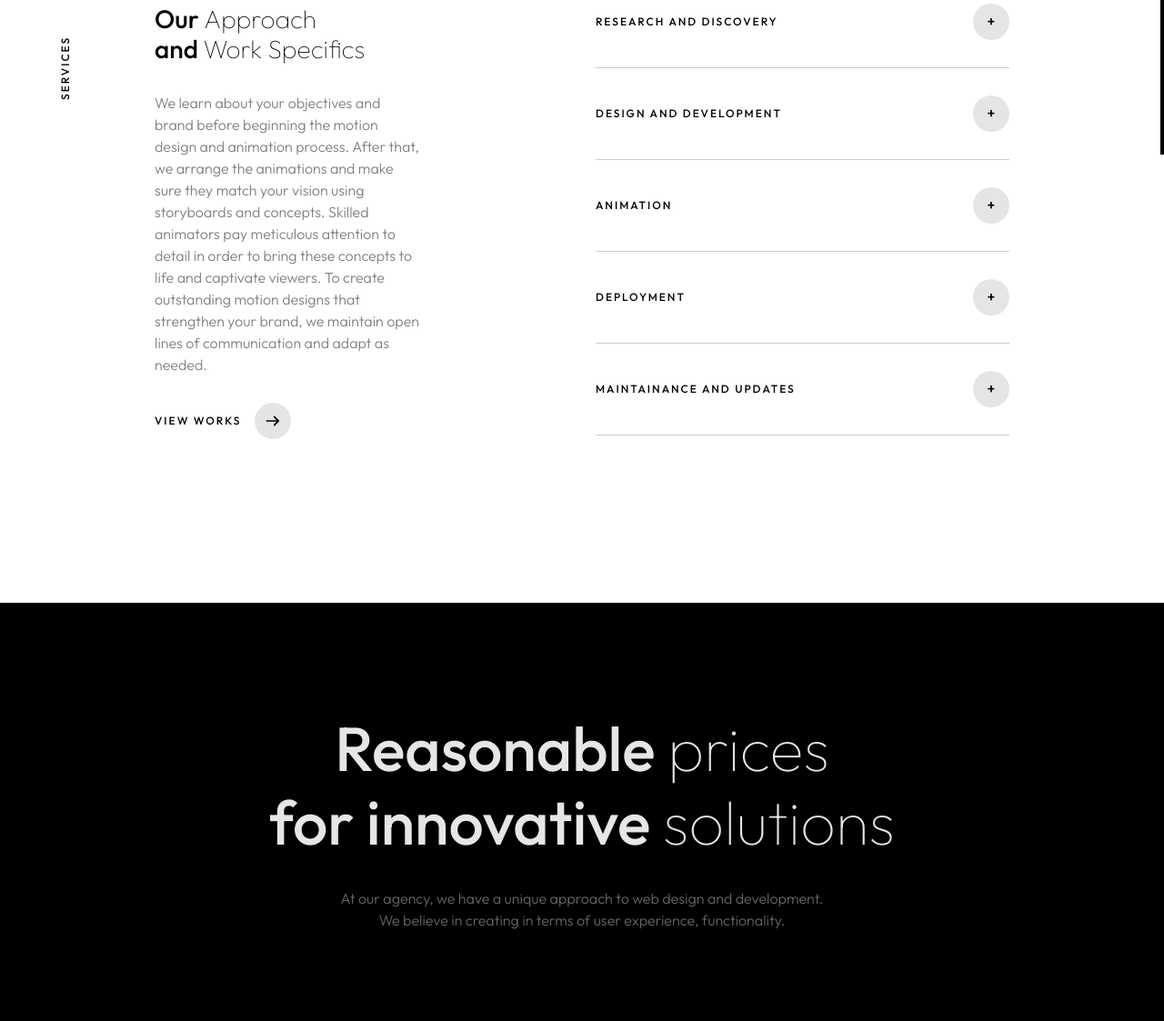
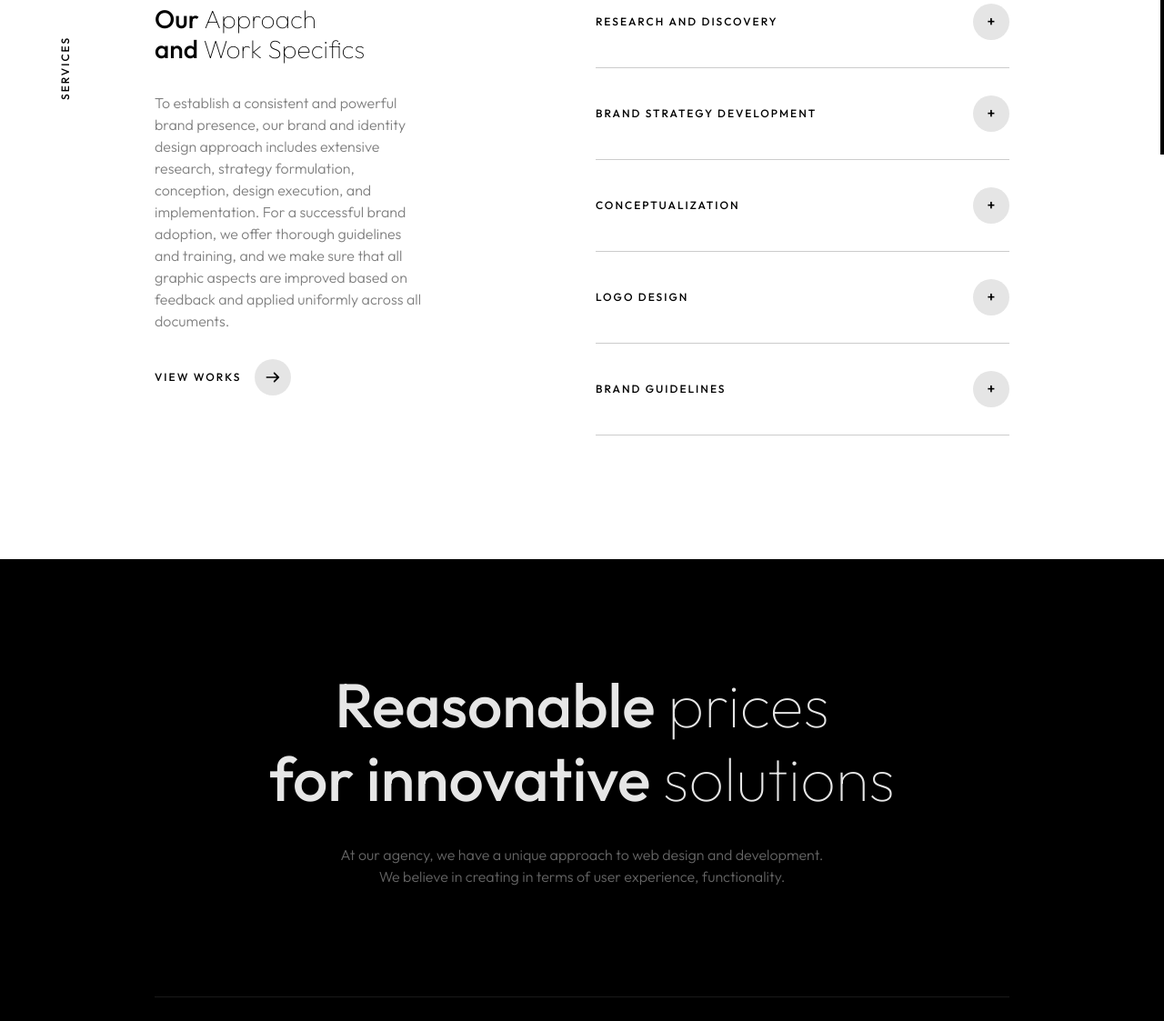
Before and after one commit to Zee-Blazer/Remeda.studio, a website: page public/graphics-service.html in a window 1280 px wide. Shown: the part 630-1753 px from the top of the page at 91% size. Drawn offline with Linux system fonts and the light colour scheme.

Commit message:
Perfecting the Graphic screen

```diff
--- a/public/graphics-service.html
+++ b/public/graphics-service.html
@@ -229,9 +229,9 @@
                             <ul class="mil-breadcrumbs mil-mb-60">
                                 <li><a href="/">Homepage</a></li>
                                 <li><a href="services.html">Services</a></li>
-                                <li><a href="graphics-service.html">Graphics & Animation</a></li>
+                                <li><a href="graphics-service.html">Brand Identity Design</a></li>
                             </ul>
-                            <h1 class="mil-mb-60">Graphics <span class="mil-thin"></span><br> and <span class="mil-thin">Animation</span></h1>
+                            <h1 class="mil-mb-60">Brand <span class="mil-thin"></span><br> Identity <span class="mil-thin">Design</span></h1>
                             <a href="#service" class="mil-link mil-dark mil-arrow-place mil-down-arrow">
                                 <span>About service</span>
                             </a>
@@ -247,7 +247,7 @@
                             <div class="col-lg-4 mil-relative mil-mb-90">
 
                                 <h4 class="mil-up mil-mb-30">Our <span class="mil-thin">Approach</span> <br>and <span class="mil-thin">Work Specifics</span></h4>
-                                <p class="mil-up mil-mb-30">We learn about your objectives and brand before beginning the motion design and animation process. After that, we arrange the animations and make sure they match your vision using storyboards and concepts. Skilled animators pay meticulous attention to detail in order to bring these concepts to life and captivate viewers. To create outstanding motion designs that strengthen your brand, we maintain open lines of communication and adapt as needed.</p>
+                                <p class="mil-up mil-mb-30">To establish a consistent and powerful brand presence, our brand and identity design approach includes extensive research, strategy formulation, conception, design execution, and implementation. For a successful brand adoption, we offer thorough guidelines and training, and we make sure that all graphic aspects are improved based on feedback and applied uniformly across all documents.</p>
                                 <div class="mil-up">
                                     <a href="portfolio-3.html" class="mil-link mil-dark mil-arrow-place">
                                         <span>View works</span>
@@ -280,7 +280,7 @@
                                 <div class="mil-accordion-group mil-up">
                                     <div class="mil-accordion-menu">
 
-                                        <p class="mil-accordion-head">Design and Development</p>
+                                        <p class="mil-accordion-head">Brand Strategy Development</p>
 
                                         <div class="mil-symbol mil-h3">
                                             <div class="mil-plus">+</div>
@@ -289,16 +289,16 @@
 
                                     </div>
                                     <div class="mil-accordion-content">
-                                        <p class="mil-mb-30">Our goal during the design and production stage of any animation project is to precisely and creatively realize your vision. In order to make sure every component properly fits with your company identity and goals, we start by converting the accepted concept into intricate designs and storyboard layouts.</p>
-                                        <p class="mil-mb-30">Then, these drawings are brought to life by our team of gifted animators, who painstakingly create each frame to properly communicate your message. To make sure that the animation captivates your audience and is consistent with your brand, we pay special attention to timing, tempo, and visual effects. </p>
-                                        <p class="mil-mb-30">We keep lines of contact open with you during the development process, asking for your input and sending you updates on a regular basis to make sure the animation lives up to your expectations. Our mission is to provide you with a top-notch animation that not only surpasses your vision but also draws viewers in and accomplishes your intended results.</p>
+                                        <p class="mil-mb-30">Our attention now turns to creating a strong brand strategy that will clarify your brand's core and drive its future course as our partnership develops. Clarifying your market positioning, developing your distinctive value proposition, and determining the fundamental principles that will guide your brand identity are all necessary steps in this process.</p>
+                                        <p class="mil-mb-30">Our team will collaborate closely with you to identify the qualities and attributes that best represent your business and help you stand out from the competition. By coordinating around these fundamental components, we'll make sure that every facet of your brand communicates to your target audience and displays your true self. </p>
+                                        <p class="mil-mb-30">Our objective is to develop a strategic framework during this process that not only embodies your brand but also acts as a guide for future expansion and success. You'll be in a good position to accomplish your business goals and create deep connections with your audience if you have a clear brand strategy in place.</p>
                                     </div>
                                 </div>
 
                                 <div class="mil-accordion-group mil-up">
                                     <div class="mil-accordion-menu">
 
-                                        <p class="mil-accordion-head">Animation</p>
+                                        <p class="mil-accordion-head">Conceptualization</p>
 
                                         <div class="mil-symbol mil-h3">
                                             <div class="mil-plus">+</div>
@@ -307,16 +307,16 @@
 
                                     </div>
                                     <div class="mil-accordion-content">
-                                        <p class="mil-mb-30">In this stage, we creatively and precisely bring your ideas to life using animation, which is a potent instrument for storytelling and engagement. To make sure that every frame is consistent with your brand identity and messaging, we begin by learning about your goals and intended audience.</p>
-                                        <p class="mil-mb-30">From navigation to interactive components, we make sure that every function is executed precisely. Whether it's integrating a content management system, putting up e-commerce, or adding bespoke functionality, our goal is to build a dependable and scalable website that satisfies your unique needs.</p>
-                                        <p class="mil-mb-30">We are in constant contact with you during this phase, giving you information and asking for your input to make sure the project is moving forward as planned. By the time the development phase ends, you'll have a professionally designed website that works flawlessly and is ready for testing and launch.</p>
+                                        <p class="mil-mb-30">Now that our research and brand strategy creation have set the foundation, it's time to conceptualize your brand to life. During this stage, we begin to visualize your brand's aesthetic direction by converting important strategic decisions and insights into concrete design concepts.</p>
+                                        <p class="mil-mb-30">Together, we'll work closely to develop mood boards and preliminary drawings that perfectly convey your brand's spirit. We will be able to investigate various aesthetics, themes, and visuals that appeal to your target market and complement the essence of your brand with the use of these visual aids. </p>
+                                        <p class="mil-mb-30">During this stage, we want to make sure that the visual direction we choose represents the positioning and values of your brand and also strikes a deeper chord with your target market. Together, we'll develop a brand concept that paves the way for an unforgettable and powerful brand identity by putting your vision front and center.</p>
                                     </div>
                                 </div>
 
                                 <div class="mil-accordion-group mil-up">
                                     <div class="mil-accordion-menu">
 
-                                        <p class="mil-accordion-head">Deployment</p>
+                                        <p class="mil-accordion-head">Logo Design</p>
 
                                         <div class="mil-symbol mil-h3">
                                             <div class="mil-plus">+</div>
@@ -325,17 +325,17 @@
 
                                     </div>
                                     <div class="mil-accordion-content">
-                                        <p class="mil-mb-30">We're eager to enter the launch phase as the last stage of our web design process draws near. Here, we combine all of our planning, designing, and development work to create your brand-new website.</p>
-                                        <p class="mil-mb-30">We begin by doing last-minute inspections to make sure everything is operating as it should. Performance testing, confirming browser and device compatibility, and verifying that all interactive components function properly are all included in this. To provide a seamless user experience, we take care of any last-minute changes.</p>
-                                        <p class="mil-mb-30">We deploy your website to a live server as soon as we're satisfied that everything is in order. We also give you the assistance and training you need to properly maintain and update your material throughout this phase. To ensure a smooth transition, we are still here to help with any queries or problems that may arise after launch.</p>
-                                        <p class="mil-mb-30">We want the launch of your website to be as successful and seamless as possible because it is a big milestone. At the conclusion of this stage, your website will be completely functional and ready to engage visitors and advance your company.</p>
+                                        <p class="mil-mb-30">One of the main things we'll concentrate on when we develop your brand identity is coming up with a unique and memorable logo that acts as the visual cornerstone of your company. Since your logo will be the image that consumers will connect with your company, it must successfully convey your ideals to your target market.</p>
+                                        <p class="mil-mb-30">We start the logo design process by getting to know your brand's positioning, beliefs, and personality. We'll work closely with you to get an understanding of your brand's distinctive qualities and your desired audience perception. </p>
+                                        <p class="mil-mb-30">After that, a number of logo concepts will be created by our expert design team, each of which will explore a distinct combination of visual components and styles. We will then iterate these ideas in light of your input to make sure the finished design not only embodies your brand but also fits with your goals and vision.</p>
+                                        <p class="mil-mb-30">Our aim is to design a logo that accurately conveys the identity and values of your company while also looking fantastic. We'll work together to produce a logo that distinguishes you from the competition and makes an impact on your audience, all while paying close attention to detail. </p>
                                     </div>
                                 </div>
 
                                 <div class="mil-accordion-group mil-up">
                                     <div class="mil-accordion-menu">
 
-                                        <p class="mil-accordion-head">Maintainance and updates</p>
+                                        <p class="mil-accordion-head">Brand Guidelines</p>
 
                                         <div class="mil-symbol mil-h3">
                                             <div class="mil-plus">+</div>
@@ -344,10 +344,10 @@
 
                                     </div>
                                     <div class="mil-accordion-content">
-                                        <p class="mil-mb-30">Our dedication to your success doesn't end when your website is established; we still provide thorough maintenance and update services. Sustaining robust security and optimal user experience on your website depends on keeping it updated and functioning properly.</p>
-                                        <p class="mil-mb-30">We start by keeping a frequent eye on the functionality of your website and swiftly discovering and resolving any problems. To make sure everything runs smoothly, this involves routinely checking the site for broken links, page load speeds, and general functionality.</p>
-                                        <p class="mil-mb-30">Maintaining the relevancy and freshness of your website requires regular changes. We assist you with content updates, including the addition of new goods, information updates, and blog posts. Furthermore, we guarantee that all plugins, security protocols, and software are current to safeguard your website against possible intrusions.</p>
-                                        <p class="mil-mb-30">Our intention is to bring you comfort in knowing that your website is operating at peak efficiency. You may concentrate on your main business operations while we take care of maintaining the best possible condition for your website with our maintenance and update services. </p>
+                                        <p class="mil-mb-30">Establishing precise standards early on in the process of developing your brand identity can help to guarantee coherence and consistency across all of your brand touchpoints. To make sure that your brand's values and personality are reflected in every interaction with your audience, brand guidelines work as a thorough rulebook that specifies how your brand aspects should be used.</p>
+                                        <p class="mil-mb-30">Understanding your brand identity and strategic goals in great detail is the first step in our process of developing brand guidelines. We'll clearly explain how to use and apply important components like your logo, color scheme, typography, photography style, and tone of voice in our documentation.</p>
+                                        <p class="mil-mb-30">You can keep your brand presence consistent and unified across all platforms, including your website, social media accounts, marketing materials, and packaging, by adhering to these rules. Maintaining consistency not only strengthens your brand identification but also cultivates audience recognition and trust.</p>
+                                        <p class="mil-mb-30">Our intention is to provide you with the means by which you may effectively convey your brand's message to your target audience and establish enduring relationships with them. You'll have everything you need to develop your brand in a compelling and consistent way once you have our comprehensive brand guidelines in hand.</p>
                                     </div>
                                 </div>
 
@@ -486,13 +486,13 @@
                             <div class="col-lg-4">
 
                                 <a href="service.html" class="mil-service-card-lg mil-other-card mil-more mil-mb-30">
-                                    <h4 class="mil-up mil-mb-30">Graphics <br>and Animation</h4>
+                                    <h4 class="mil-up mil-mb-30">Website Design <br>and Development</h4>
                                     <p class="mil-descr mil-up mil-mb-30">Our creative agency is a team of professionals focused on helping your brand grow.</p>
                                     <ul class="mil-service-list mil-dark mil-mb-30">
-                                        <li class="mil-up">Conceptualization</li>
-                                        <li class="mil-up">Design and Development</li>
-                                        <li class="mil-up">Aniimation</li>
-                                        <li class="mil-up">Feedback and Iteration</li>
+                                        <li class="mil-up">Discovery and Planning</li>
+                                        <li class="mil-up">Wireframing and Design</li>
+                                        <li class="mil-up">Development</li>
+                                        <li class="mil-up">Maintainance and Updates</li>
                                     </ul>
                                     <div class="mil-link mil-dark mil-arrow-place mil-up">
                                         <span>Read more</span>
```
